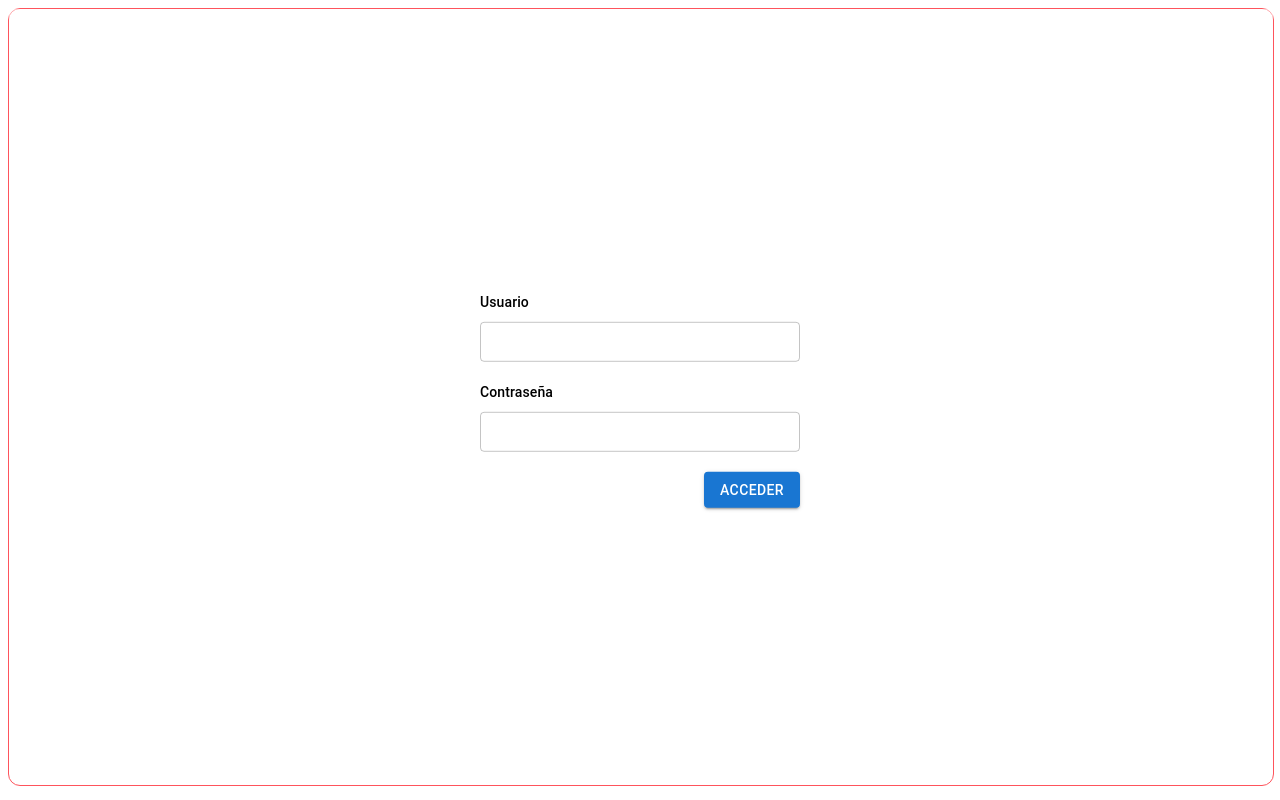
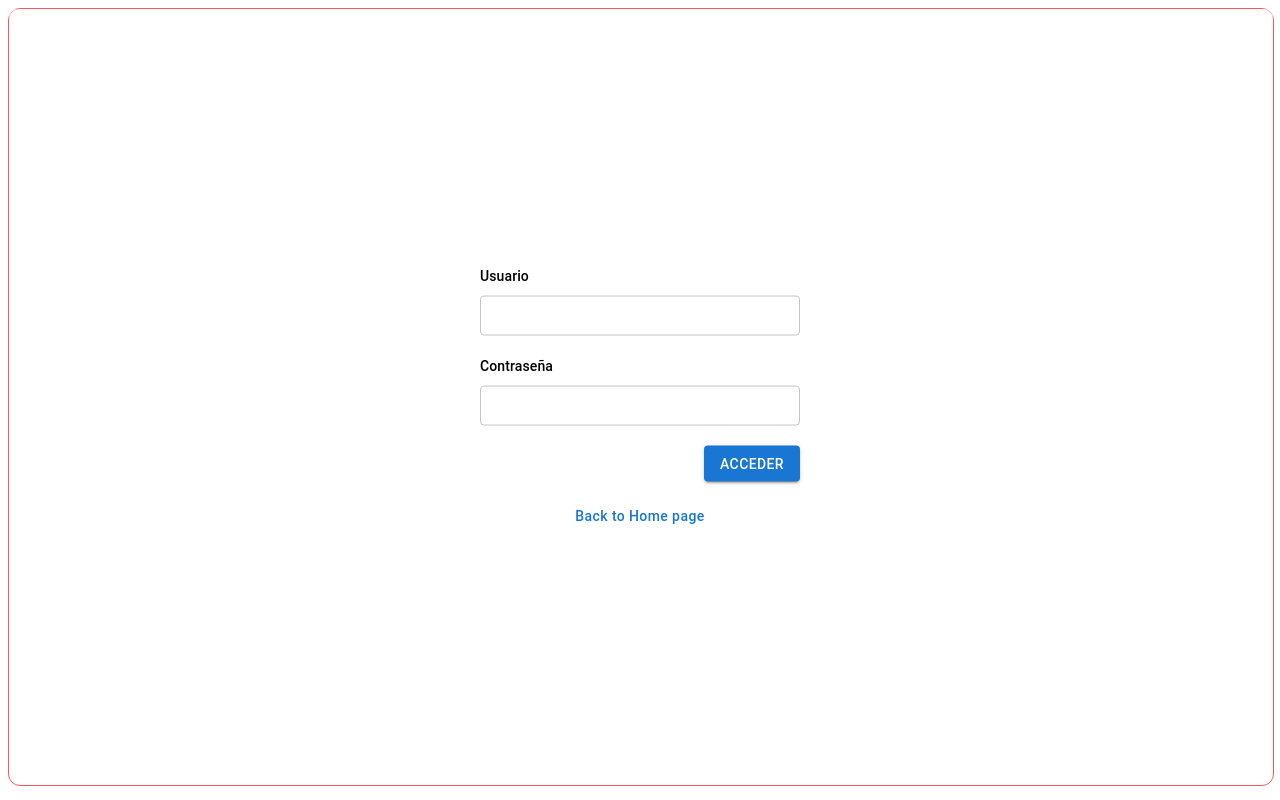
Before and after one commit to Palash101/ahooro, a React (Create React App) app: page /sign-in in a window 1280 px wide. Built offline with nearby package versions, Linux system fonts and the light colour scheme.

Commit message:
back to home in sign in

```diff
--- a/src/component/NavBar.js
+++ b/src/component/NavBar.js
@@ -43,7 +43,9 @@ export default function NavBar(props) {
 
     const drawer = (
         <Box onClick={handleDrawerToggle} sx={{ textAlign: 'center' }}>
-            <img src="assets/image/Logo.png" alt='' />
+            <Box sx={{ display: "flex", alignItems: "center",justifyContent:"center",py:1 }}>
+                <img src="assets/image/Logo.png" alt='' />
+            </Box>
             <Divider />
             <List>
                 {user &&
--- a/src/sign-in/index.js
+++ b/src/sign-in/index.js
@@ -74,6 +74,9 @@ function SignIn() {
                                     Acceder
                                 </Button>
                             </Box>
+                            <Box sx={{ display: 'flex', justifyContent: "center" }}>
+                                <Button onClick={() => navigate('/')} sx={{ mt: 2, textTransform: "none" }} variant='text'>Back to Home page</Button>
+                            </Box>
                         </Box>
                     </Box>
                 </Box>
```
